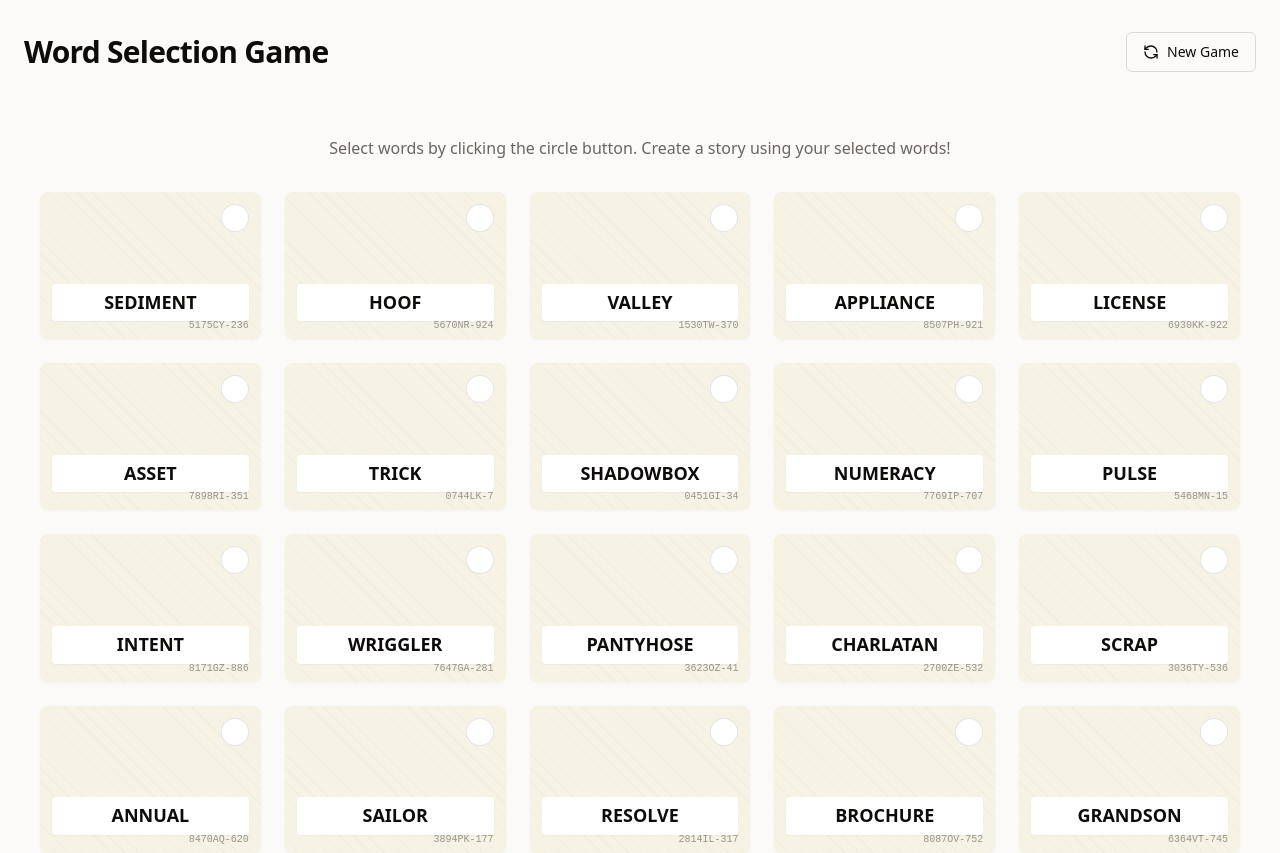
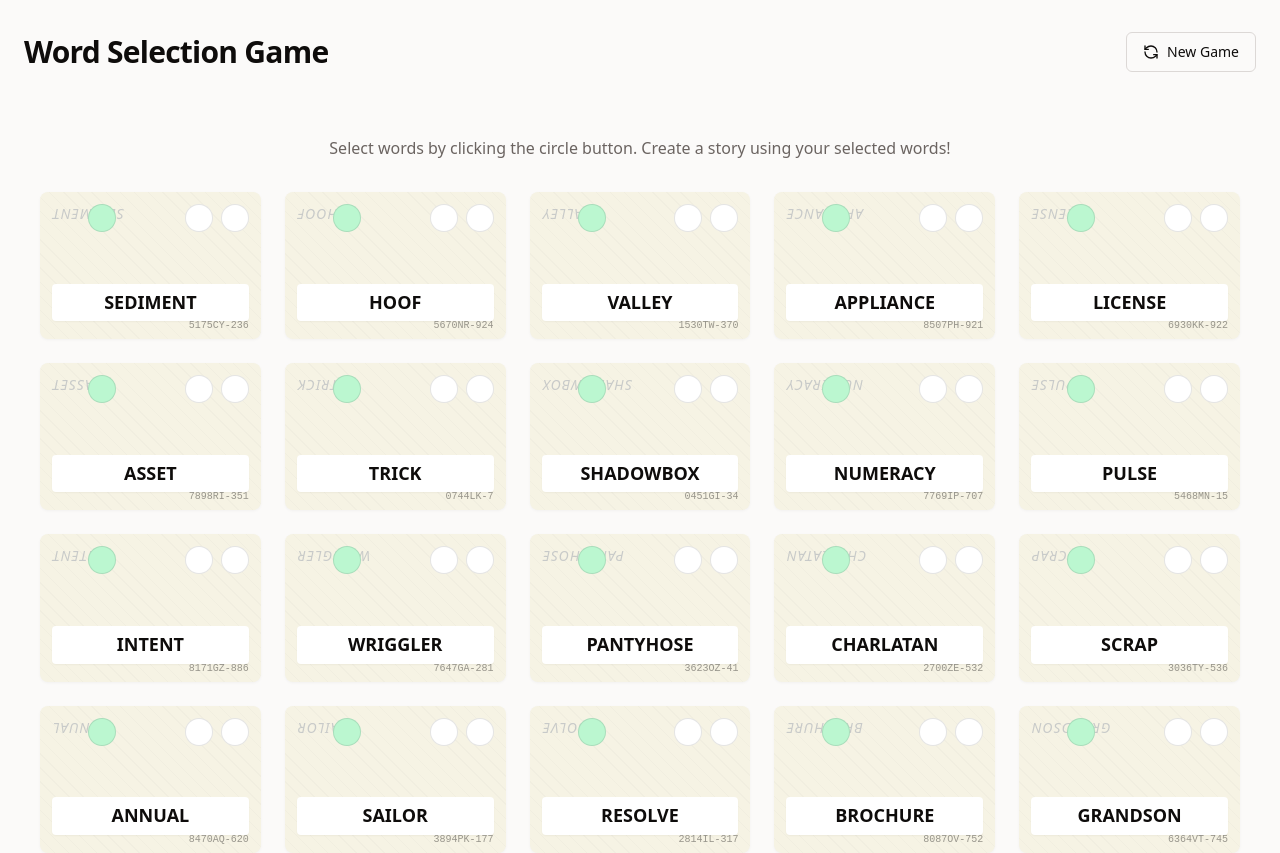
Before and after one commit to Bolnus/playful-nouns-grid, a React (Vite) app: page /game in a window 1280 px wide. Shown: the top 853 px of the page. Built offline with nearby package versions, Linux system fonts and the light colour scheme.

Commit message:
Implement card enhancements
Adds an upside-down word, a new button, and card color change functionality.

```diff
--- a/src/components/WordCard.tsx
+++ b/src/components/WordCard.tsx
@@ -1,6 +1,6 @@
 
 import React, { useState } from 'react';
-import { ArrowUp } from 'lucide-react';
+import { ArrowUp, ArrowDown } from 'lucide-react';
 import { cn } from '@/lib/utils';
 
 interface WordCardProps {
@@ -10,13 +10,40 @@ interface WordCardProps {
 
 const WordCard: React.FC<WordCardProps> = ({ word, id }) => {
   const [selected, setSelected] = useState(false);
+  const [downSelected, setDownSelected] = useState(false);
+  const [isGreen, setIsGreen] = useState(false);
 
   const toggleSelected = () => {
     setSelected(prev => !prev);
   };
 
+  const toggleDownSelected = () => {
+    setDownSelected(prev => !prev);
+  };
+
+  const toggleGreen = () => {
+    setIsGreen(prev => !prev);
+  };
+
   return (
-    <div className="word-card animate-appear">
+    <div className={cn(
+      "word-card animate-appear",
+      isGreen && "bg-green-100"
+    )}>
+      {/* Green toggle button */}
+      <button
+        onClick={toggleGreen}
+        className={cn(
+          "card-button animate-scale group",
+          "left-12", // Position on the left
+          isGreen ? "bg-green-500" : "bg-green-200 hover:bg-green-300"
+        )}
+        aria-label={isGreen ? "Remove green highlight" : "Highlight card green"}
+      >
+        <span className="w-4 h-4 rounded-full group-hover:bg-white/50"></span>
+      </button>
+
+      {/* Up arrow button */}
       <button
         onClick={toggleSelected}
         className="card-button animate-scale group"
@@ -32,7 +59,24 @@ const WordCard: React.FC<WordCardProps> = ({ word, id }) => {
         )}
       </button>
 
-      <div className="upside-down-title">{word}</div>
+      {/* Down arrow button */}
+      <button
+        onClick={toggleDownSelected}
+        className="card-button animate-scale group right-12" // Position to the left of the up arrow
+        aria-label={downSelected ? "Deselect down arrow" : "Select down arrow"}
+      >
+        {downSelected ? (
+          <ArrowDown
+            size={16}
+            className="text-primary animate-rotate-in"
+          />
+        ) : (
+          <span className="w-4 h-4 rounded-full group-hover:bg-gray-50"></span>
+        )}
+      </button>
+
+      {/* Upside down word in grey italic */}
+      <div className="upside-down-title italic text-gray-400">{word}</div>
 
       <div className="card-title-container">
         <div className="card-title">{word}</div>
--- a/src/index.css
+++ b/src/index.css
@@ -74,7 +74,8 @@
     justify-content: flex-end;
     overflow: hidden;
     transition: transform 0.3s cubic-bezier(0.19, 1, 0.22, 1),
-                box-shadow 0.3s cubic-bezier(0.19, 1, 0.22, 1);
+                box-shadow 0.3s cubic-bezier(0.19, 1, 0.22, 1),
+                background-color 0.3s ease;
   }
 
   .word-card:hover {
@@ -133,13 +134,14 @@
 
   .upside-down-title {
     transform: rotate(180deg);
-    opacity: 0.2;
+    opacity: 0.5;
     font-size: 14px;
     letter-spacing: 1px;
     text-transform: uppercase;
     position: absolute;
-    top: -30px;
-    left: 0;
+    top: 12px;
+    left: 12px;
+    z-index: 1;
   }
 
   .card-id {
```
